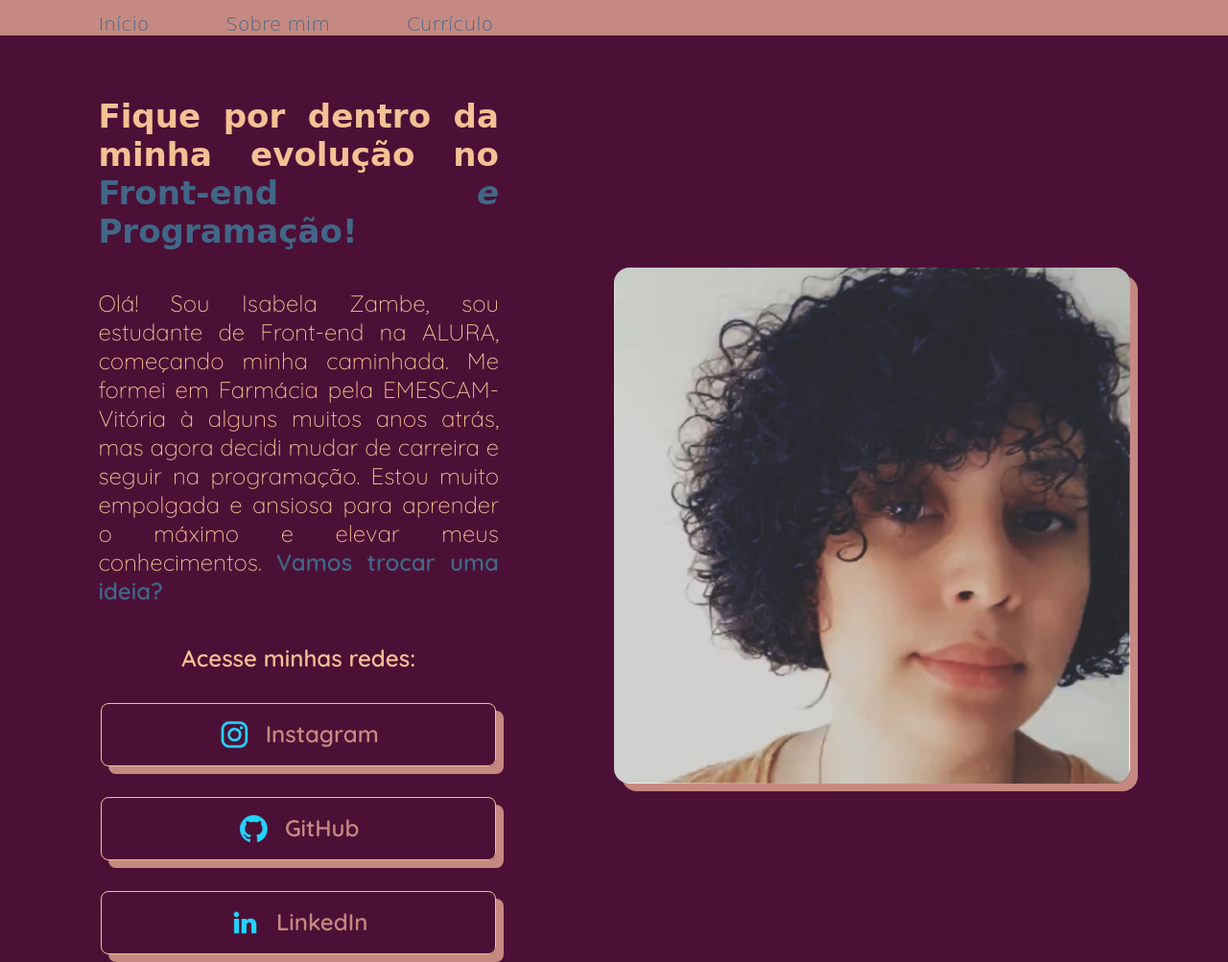
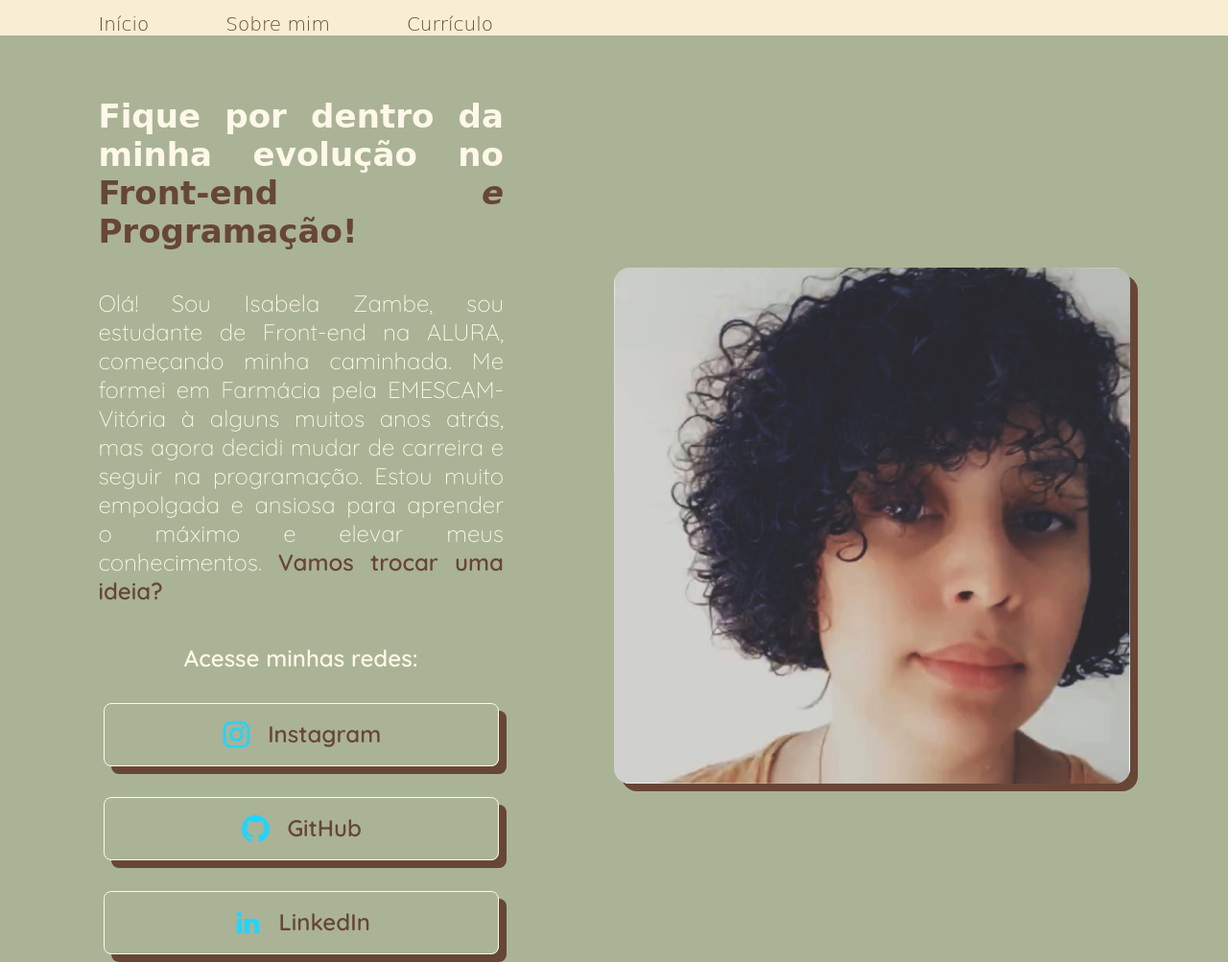
Before and after one commit to IsaZambe/portfolio_isa_zambe, a plain HTML site: page index.html in a window 1280 px wide. Shown: the top 1003 px of the page at 96% size. Drawn offline with Linux system fonts and the light colour scheme; a web font is replaced by a local one.

Commit message:
Add files via upload

```diff
--- a/estilos/style.css
+++ b/estilos/style.css
@@ -5,13 +5,13 @@
 
 :root {
     /*variaveis pra facilitar mudar algo*/
-    --cor-primaria: #4C1036;
-    --cor-secundaria: #F4C095;
-    --cor-terciaria: #C58981;
-    --cor-destaque: #416788;
+    --cor-primaria: #AAB396;
+    --cor-secundaria: #FFF8E8;
+    --cor-terciaria: #F7EED3;
+    --cor-destaque: #674636;
 
-    --cor-hover-box: #507DA5;
-    --cor-hover-shadow: #120902;
+    --cor-hover-box: #9FA989;
+    --cor-hover-shadow: #50372A;
 
     --fonte-primaria: "Quicksand", sans-serif;
     --fonte-secundaria: "Playwrite DE Grund", cursive;
@@ -67,7 +67,7 @@ body {
     display: flex; /*coloca os elementos em linha */
     align-items: center; /*alinha entre os itens de acordo com o item de maior altura*/
     justify-content: space-around;
-    gap: 50px;
+    gap: 45px;
 
 }
 
@@ -136,12 +136,12 @@ body {
     font-size: 1.5rem;
     border-radius: 8px;
     text-decoration: none; /*tira o sublinhado do url*/
-    color: var(--cor-terciaria);
+    color: var(--cor-destaque);
     font-family: var(--fonte-primaria);
     font-weight: 600;
     transition: 1s;
     cursor: pointer;
-    box-shadow: 8px 8px var(--cor-terciaria);
+    box-shadow: 8px 8px var(--cor-destaque);
 
 }
 
@@ -155,7 +155,7 @@ body {
 .apresentacao__imagem {
     width: 50%;
     border-radius: 16px;
-    box-shadow: 8px 8px var(--cor-terciaria);
+    box-shadow: 8px 8px var(--cor-destaque);
 }
 
 .apresentacao__montagem {
@@ -174,7 +174,7 @@ body {
 }
 
 .rodape__assinatura {
-    color: var(--cor-hover-shadow);
+    color: var(--cor-destaque);
     text-align: center;
     font-family: var(--fonte-secundaria);
     font-size: 0.9rem;
```
